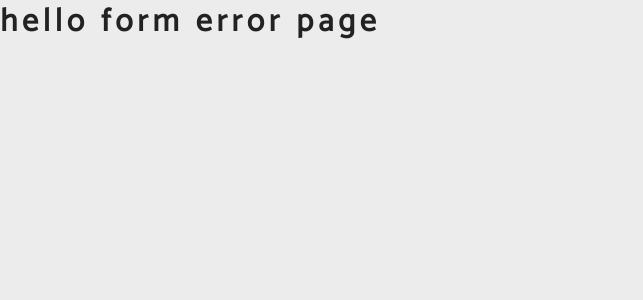
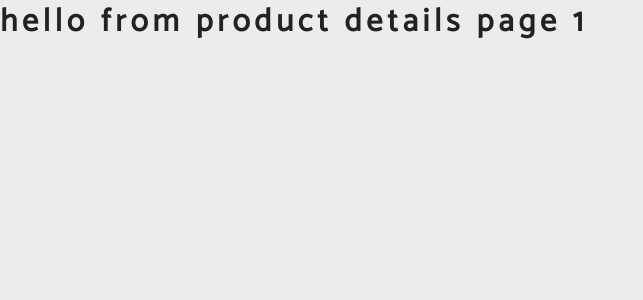
Before and after one commit to arpit2425/Ecomm, a React (Create React App) app: page /products/1 in a window 1280 px wide. Shown: the top 300 px of the page, without its empty margins (0-643 px from the left). Built offline with nearby package versions, Linux system fonts and the light colour scheme.

Commit message:
routing enhancement

```diff
--- a/src/App.js
+++ b/src/App.js
@@ -4,6 +4,10 @@ import Home from "./pages/Home";
 import About from "./pages/About";
 import Cart from "./pages/Cart";
 import Error from "./pages/Error";
+import Checkout from "./pages/Checkout";
+import Products from "./pages/Products";
+import ProductDetails from "./pages/ProductDetails";
+import Login from "./pages/Login";
 export default function App() {
   return (
     <Router>
@@ -14,8 +18,20 @@ export default function App() {
         <Route path="/about">
           <About />
         </Route>
+        <Route path="/checkout">
+          <Checkout />
+        </Route>
         <Route path="/cart">
           <Cart />
+        </Route>
+        <Route path="/login">
+          <Login />
+        </Route>
+        <Route exact path="/products">
+          <Products />
+        </Route>
+        <Route path="/products/:id">
+          <ProductDetails />
         </Route>
         <Route path="*">
           <Error />
--- a/src/pages/ProductDetails.js
+++ b/src/pages/ProductDetails.js
@@ -1,5 +1,7 @@
 import React from "react";
+import { useParams } from "react-router-dom";
 
 export default function ProductDetails() {
-  return <h1>hello from product details page</h1>;
+  const { id } = useParams();
+  return <h1>hello from product details page {id}</h1>;
 }
```
